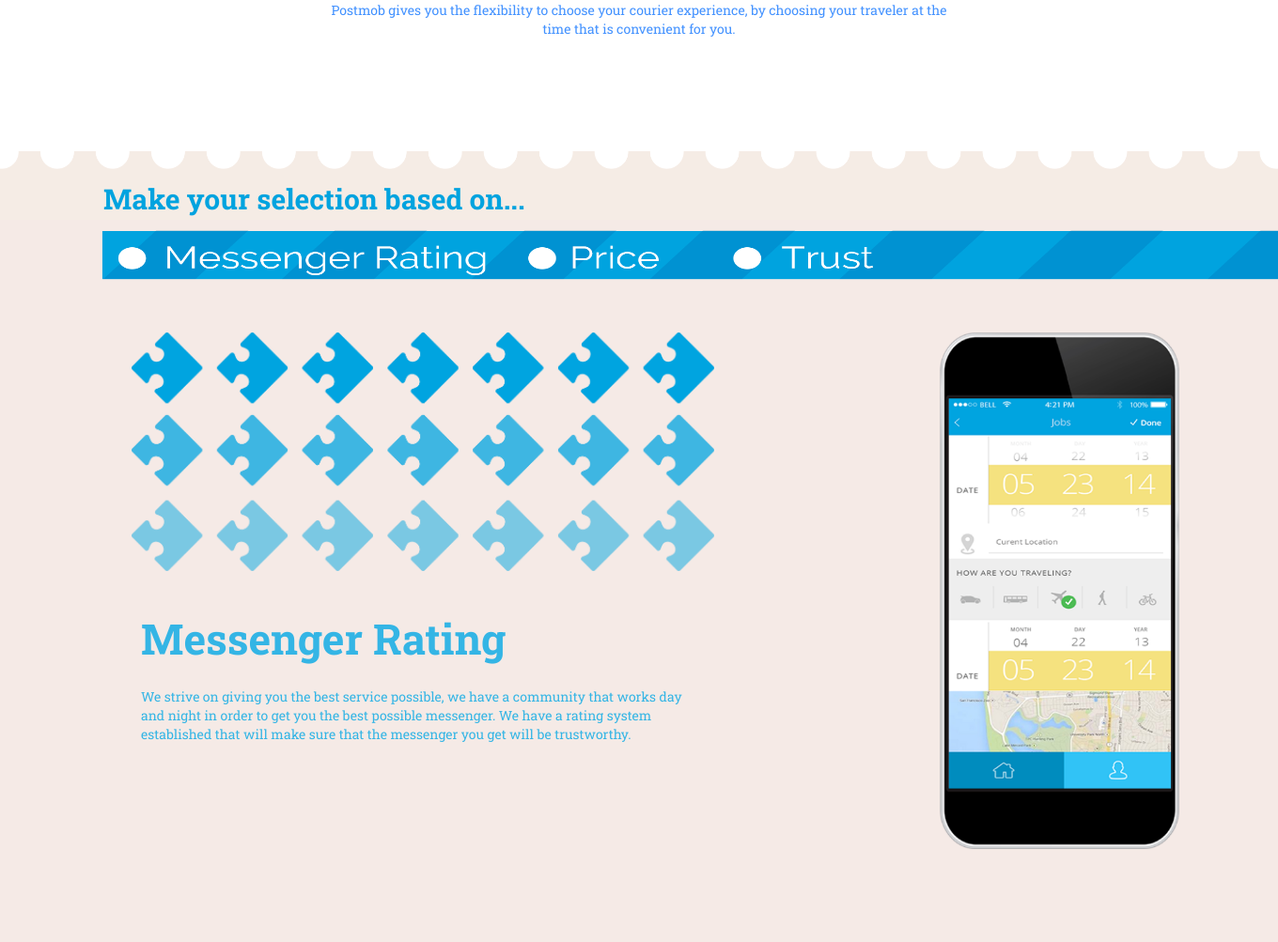
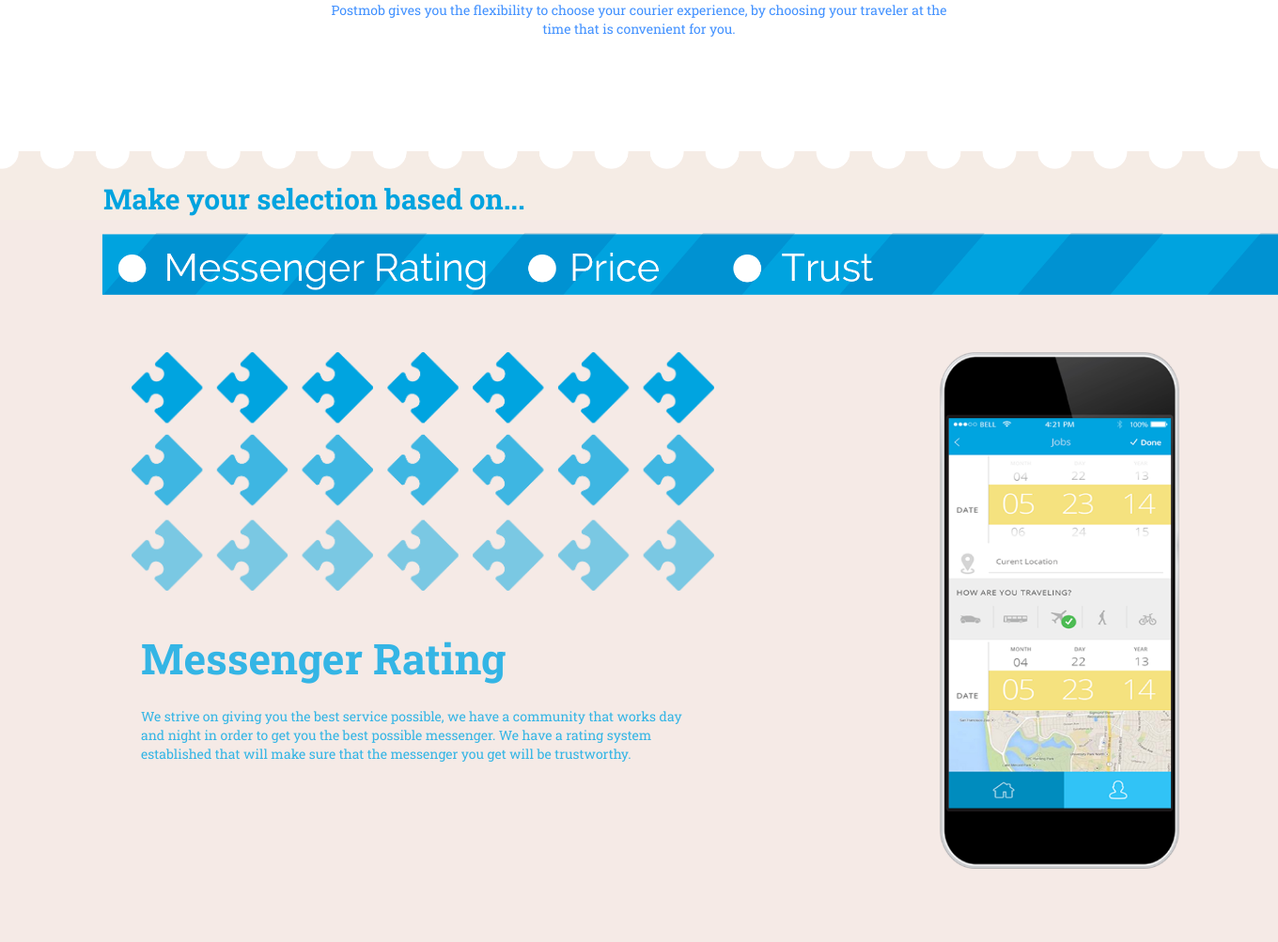
Before and after one commit to d488b/Postmob, a PHP site: page /HTML/Main.html in a window 1360 px wide; the page is wider, and only the part inside the window is pictured. Shown: the part 3053-4056 px from the top of that part at 94% size. Run offline with PHP 8.4, Linux system fonts and the light colour scheme; some libraries are stand-ins or nearby versions; some web fonts are replaced.

Commit message:
10.22 Latest

```diff
--- a/CSS/Main.css
+++ b/CSS/Main.css
@@ -216,7 +216,6 @@
                                                         #messenger-bar {
                                                             width: 100%;
                                                             margin-left: 80px;
-                                                            height: 80px;
                                                         }
 
 #page2 {
```
